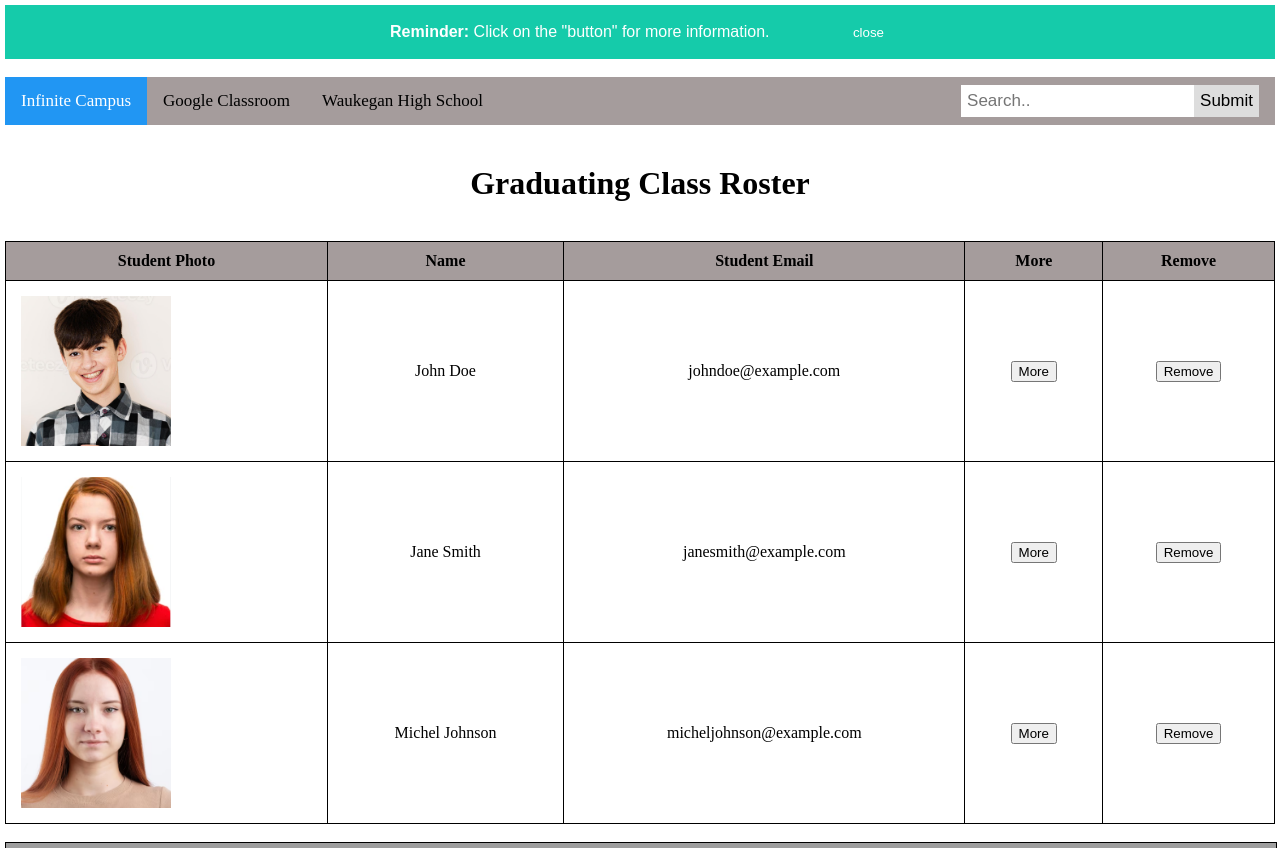
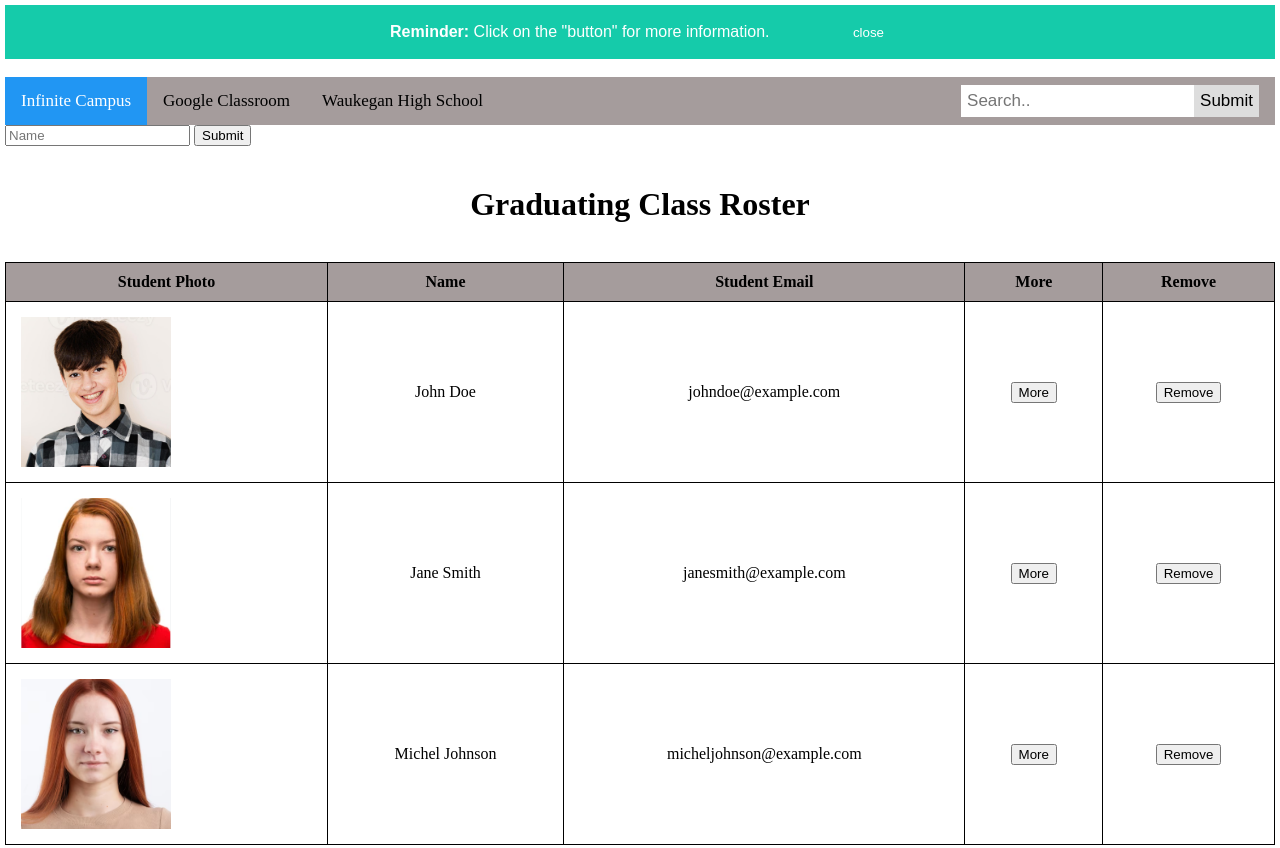
Before and after one commit to GloriaNketiah/Project, a website built with Vite: page index.html in a window 1280 px wide. Shown: the top 848 px of the page. Built offline with nearby package versions, Linux system fonts and the light colour scheme; grey boxes are pictures that could not be loaded; some icons are missing.

Commit message:
form added

```diff
--- a/index.html
+++ b/index.html
@@ -37,6 +37,13 @@
         <button type="submit">Submit</button>
       </form>
     </div>
+  <!--- add form for database -->
+  </div>
+  <div class= "formname">
+    <form>
+      <input type="text" id="Name" placeholder="Name" name="Name">
+      <button type="submit">Submit</button>
+    </form>
   </div>
   <br>
   <h1>Graduating Class Roster</h1>
--- a/style.css
+++ b/style.css
@@ -92,6 +92,11 @@ h1 {
 
 .topnav .search-container button:hover {
   background: #ccc;
+}
+
+.formname {
+  display: flex;
+  align-items: center;
 }
 
 /* style for table */
```
